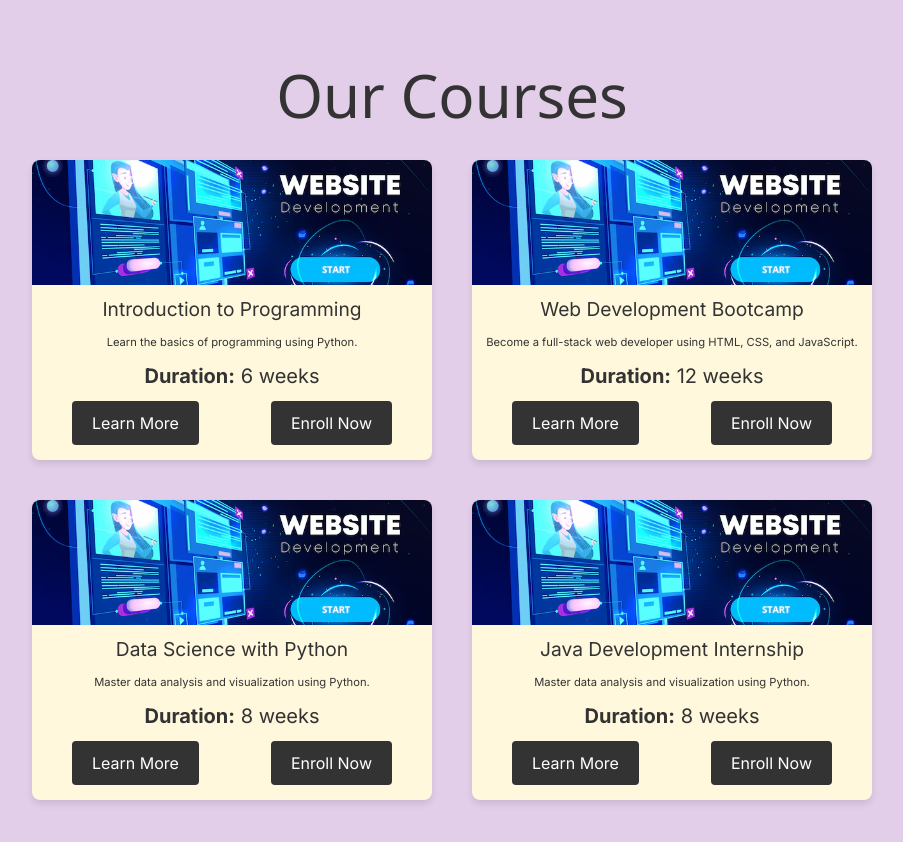
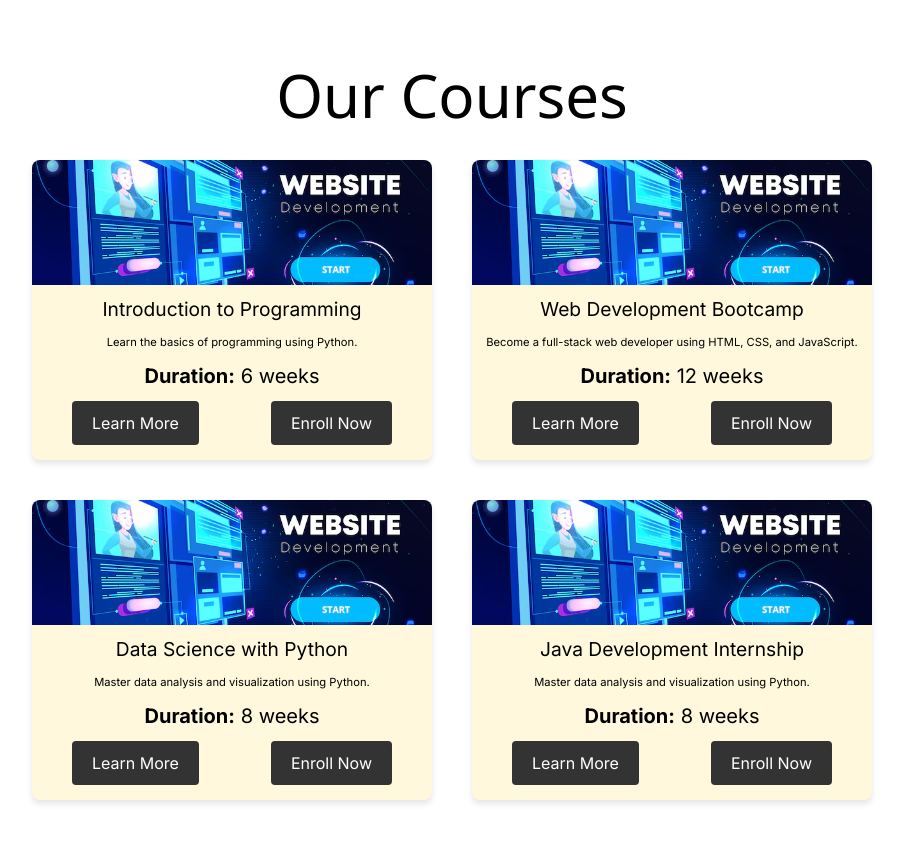
Before and after one commit to Ashmit-Ag/code_genz, a Next.js app: page /course in a window 1280 px wide. Shown: the top 842 px of the page, without its empty margins (188-1091 px from the left). Built offline with nearby package versions, Linux system fonts and the light colour scheme.

Commit message:
edit fixes

```diff
--- a/app/components/CourseCard.tsx
+++ b/app/components/CourseCard.tsx
@@ -1,8 +1,6 @@
-// app/components/CourseCard.tsx
-"use client";
+
 import Link from 'next/link';
 
-import React, { useState } from 'react';
 interface Course {
   id: number;
   title: string;
@@ -19,17 +17,7 @@ interface CourseCardProps {
 }
 
 const CourseCard: React.FC<CourseCardProps> = ({ course }) => {
-  const [isModalOpen, setIsModalOpen] = useState(false);
 
-  const handleOpenModal = () => {
-    setIsModalOpen(true);
-  };
-
-
-  const handleCloseModal = () => {
-
-    setIsModalOpen(false);
-  };
 
   return (
     <>
--- a/app/course/[id]/page.tsx
+++ b/app/course/[id]/page.tsx
@@ -1,8 +1,8 @@
-// app/course/[id]/page.tsx
 
 import React from 'react';
 import { courses } from '../../data/courses';
 import styles from './courseDetail.module.css';
+import Image from 'next/image';
 
 
 const CourseDetail = ({id}:{id:number}) => {
@@ -13,9 +13,8 @@ const course = courses[id];
 
       <div className={styles.container}>
         <h1>{course.title}</h1>
-        {/* <img src={`/images/${course.image}`} alt={course.title} className={styles.image} /> */}
+        <Image src={`images/${course.image}`} alt={course.title} />
         <p>{course.description}</p>
-        <p>{course. longDescription}</p> {/* Additional course details if any */}
         <div>
           <button className={styles.button}>Back to Courses</button>
         </div>
--- a/app/globals.css
+++ b/app/globals.css
@@ -8,20 +8,9 @@
   --background-end-rgb: 255, 255, 255;
 }
 
-@media (prefers-color-scheme: white) {
-  :root {
-    --foreground-rgb: 255, 255, 255;
-    --background-start-rgb: 0, 0, 0;
-    --background-end-rgb: 0, 0, 0;
-  }
-}
 
-body {
-  background-color: #e3cee9; /* Creamy background color */
-  margin: 0;
-  font-family: -apple-system, BlinkMacSystemFont, 'Segoe UI', Roboto, 'Helvetica Neue', Arial, 'Noto Sans', sans-serif, 'Apple Color Emoji', 'Segoe UI Emoji', 'Segoe UI Symbol', 'Noto Color Emoji';
-  color: #333;
-}
+
+
 
 @layer utilities {
   .text-balance {
--- /dev/null
+++ b/app/page.tsx
@@ -0,0 +1,8 @@
+
+const page = () => {
+  return (
+    <div></div>
+  )
+}
+
+export default page
```
